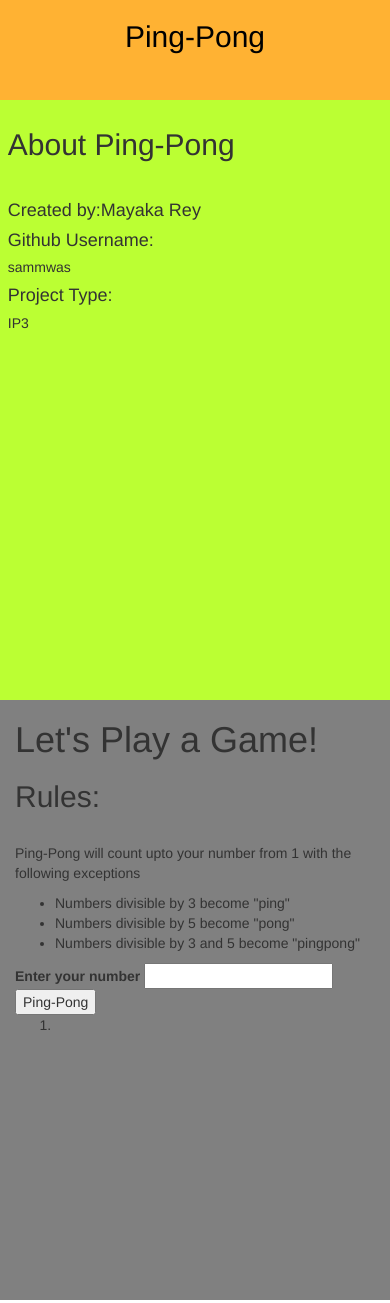
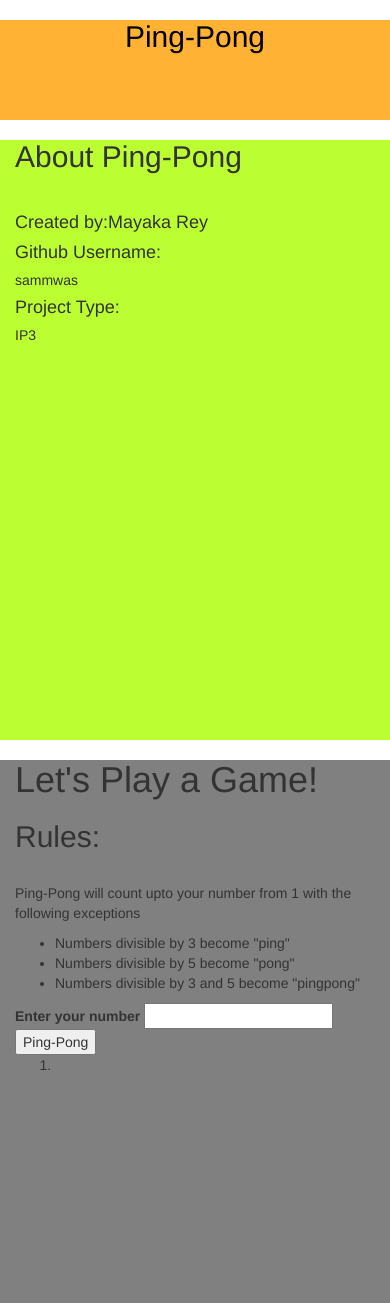
Before and after one commit to sammwas/pingpong.github.io, a plain HTML site: page index.html in a window 390 px wide. Drawn offline with nearby package versions, Linux system fonts and the light colour scheme.

Commit message:
changes on the grid layout

```diff
--- a/css/styles.css
+++ b/css/styles.css
@@ -15,12 +15,13 @@ header {
 .flush {
   background-color: #BBFF33;
   height: 600px;
+
 }
 
 .pat {
   background-color: Grey;
   height: 600px;
-  width: 100%;
+
 }
 
 h3 {
--- a/index.html
+++ b/index.html
@@ -8,22 +8,23 @@
   <title>Ping-Pong</title>
   <link rel="stylesheet" href="https://maxcdn.bootstrapcdn.com/bootstrap/3.3.7/css/bootstrap.min.css" integrity="sha384-BVYiiSIFeK1dGmJRAkycuHAHRg32OmUcww7on3RYdg4Va+PmSTsz/K68vbdEjh4u" crossorigin="anonymous">
   <link rel="stylesheet" href="css/styles.css">
-
+  <script src="http://code.jquery.com/jquery-3.2.1.min.js" integrity="sha256-hwg4gsxgFZhOsEEamdOYGBf13FyQuiTwlAQgxVSNgt4=" crossorigin="anonymous"></script>
+  <script src="js/scripts.js" charset="utf-8"></script>
 </head>
 
 <body>
-
-  <div class="row buck">
-
+<div class="container-fluid">
+  <div class="row">
+    <div class="col-md-12 buck">
     <header>
       <span id="tre"><h2>Ping-Pong</h2></span>
     </header>
-
+  </div>
   </div>
 
   <div class="row">
     <div class="col-md-3 flush">
-      <div class="container elite">
+      <!-- <div class="container elite"> -->
         <h2>About Ping-Pong</h2><br>
         <h4>Created by:Mayaka Rey</h4>
         <h4>Github Username:</h4>
@@ -31,10 +32,10 @@
         <h4>Project Type:</h4>
         <h5>IP3</h5>
 
-      </div>
+      <!-- </div> -->
     </div>
-    <div class="col-md-9">
-      <div class="container pat">
+    <div class="col-md-9 pat">
+      <!-- <div class="container "> -->
         <h1>Let's Play a Game!</h1>
         <h2>Rules:</h2><br>
         <p>Ping-Pong will count upto your number from 1 with the <br> following exceptions</p>
@@ -52,14 +53,14 @@
          <ol id="swim">
             <li></li>
          </ol>
-      </div>
+      <!-- </div> -->
 
     </div>
 
 
   </div>
-<script src="http://code.jquery.com/jquery-3.2.1.min.js" integrity="sha256-hwg4gsxgFZhOsEEamdOYGBf13FyQuiTwlAQgxVSNgt4=" crossorigin="anonymous"></script>
-<script src="js/scripts.js" charset="utf-8"></script>
+
+
 </body>
-
+</div>
 </html>
--- a/js/scripts.js
+++ b/js/scripts.js
@@ -1,7 +1,7 @@
 //business logic
 var numArray=[];
 var pingpong=function(num){
-   for(var x=1;x<=num x++){
+   for(var x=1;x<=num;x++){
      if(x % 15===0){
         numArray.push("pingpong");
      }else if (x % 5===0) {
```
